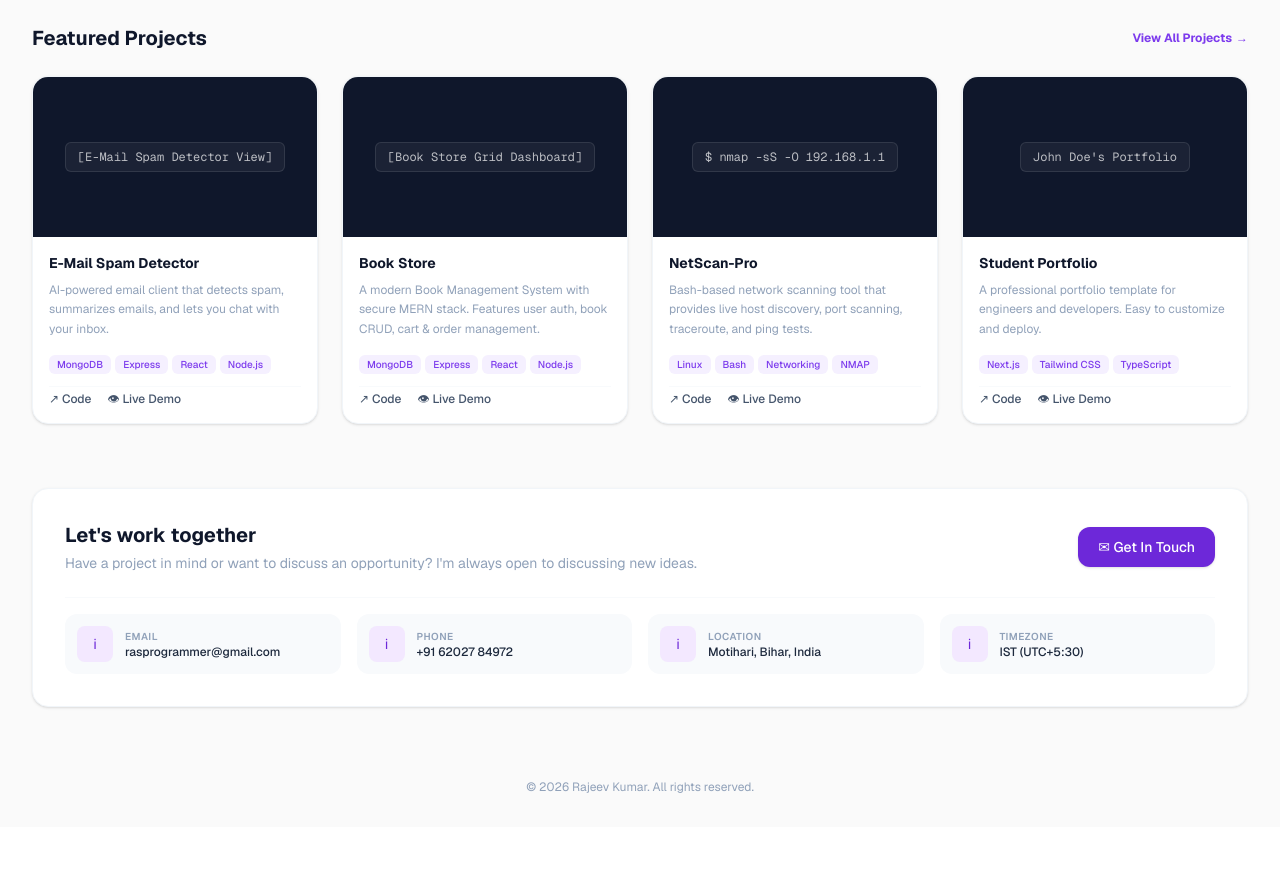
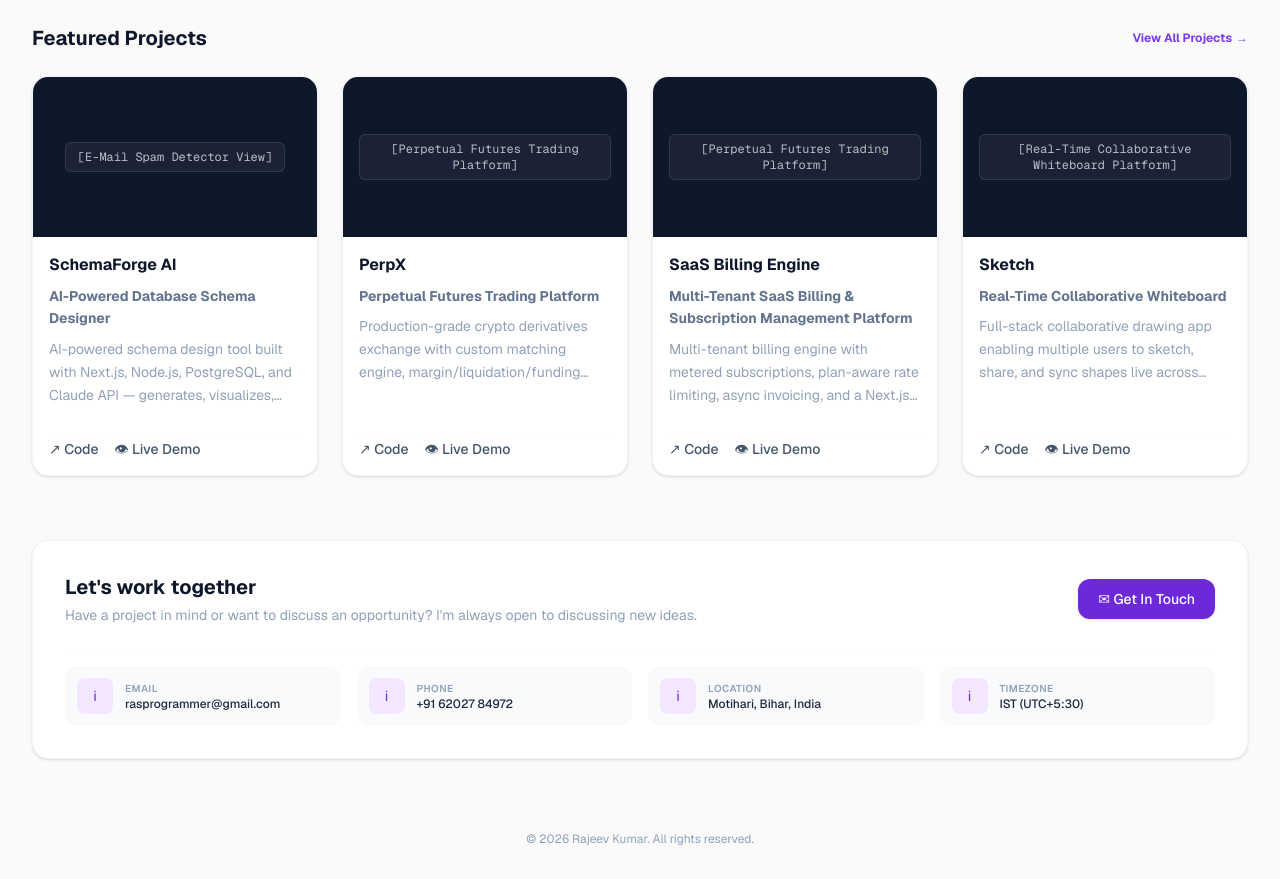
Before and after one commit to rasprogrammer/portfolio, a Next.js app: page / in a window 1280 px wide. Shown: the part 1040-1919 px from the top of the page. Before the commit the page ends 1867 px from the top, so only its background shows below. Built offline with nearby package versions, Linux system fonts and the light colour scheme.

Commit message:
projects name and details added

```diff
--- a/app/header/page.tsx
+++ b/app/header/page.tsx
@@ -1,6 +1,14 @@
+"use client";
+
+import { AnimatePresence, motion } from "framer-motion";
+import { useState } from "react";
 
 
 export default function Header() {
+
+  const [darkMode, setDarkMode] = useState(false);
+  const [mobileMenuOpen, setMobileMenuOpen] = useState(false);
+
   return <>
 
       {/* --- HEADER --- */}
--- a/components/ui/ProjectCard.tsx
+++ b/components/ui/ProjectCard.tsx
@@ -4,8 +4,9 @@ import { motion } from 'framer-motion';
 
 type Project = {
   title: string;
+  slogan: string;
   desc: string;
-  tags: string[];
+  // tags: string[];
   mock: string;
 };
 
@@ -22,8 +23,11 @@ export default function ProjectCard({ project }: { project: Project }) {
           </span>
         </div>
         <div className="p-4 space-y-2">
-          <h4 className="font-bold text-sm text-slate-900 dark:text-white">{project.title}</h4>
-          <p className="text-xs text-slate-400 dark:text-slate-400 line-clamp-3 leading-relaxed">
+          <h4 className="font-bold text-md text-slate-900 dark:text-white">{project.title}</h4>
+          <p className="text-sm font-bold text-slate-500 dark:text-slate-400 line-clamp-3 leading-relaxed">
+            {project.slogan}
+          </p>
+          <p className="text-sm text-slate-400 dark:text-slate-400 line-clamp-3 leading-relaxed">
             {project.desc}
           </p>
         </div>
@@ -31,13 +35,13 @@ export default function ProjectCard({ project }: { project: Project }) {
 
       <div className="p-4 pt-0 space-y-3">
         <div className="flex flex-wrap gap-1">
-          {project.tags.map((tag, tIdx) => (
+          {/* {project.tags.map((tag, tIdx) => (
             <span key={tIdx} className="bg-[#f5f0ff] dark:bg-slate-800 text-[#7c3aed] dark:text-purple-400 text-[10px] px-2 py-0.5 rounded-md font-medium">
               {tag}
             </span>
-          ))}
+          ))} */}
         </div>
-        <div className="flex items-center space-x-4 pt-1 text-xs font-medium text-slate-600 dark:text-slate-400 border-t border-slate-50 dark:border-slate-800">
+        <div className="flex items-center space-x-4 pt-1 text-sm font-medium text-slate-600 dark:text-slate-400 border-t border-slate-50 dark:border-slate-800">
           <a href="#" className="hover:text-[#6d28d9] flex items-center">↗ Code</a>
           <a href="#" className="hover:text-[#6d28d9] flex items-center">👁 Live Demo</a>
         </div>
--- a/components/ui/Projects.tsx
+++ b/components/ui/Projects.tsx
@@ -4,29 +4,33 @@ import ProjectCard from './ProjectCard';
 
 const projects = [
   {
-    title: "E-Mail Spam Detector",
-    desc: "AI-powered email client that detects spam, summarizes emails, and lets you chat with your inbox.",
-    tags: ["MongoDB", "Express", "React", "Node.js"],
+    title: "SchemaForge AI",
+    slogan: "AI-Powered Database Schema Designer",
+    desc: "AI-powered schema design tool built with Next.js, Node.js, PostgreSQL, and Claude API — generates, visualizes, and exports database schemas instantly.",
+    // tags: ["MongoDB", "Express", "React", "Node.js"],
     mock: "[E-Mail Spam Detector View]"
   },
   {
-    title: "Book Store",
-    desc: "A modern Book Management System with secure MERN stack. Features user auth, book CRUD, cart & order management.",
-    tags: ["MongoDB", "Express", "React", "Node.js"],
-    mock: "[Book Store Grid Dashboard]"
+    title: "PerpX",
+    slogan: "Perpetual Futures Trading Platform",
+    desc: "Production-grade crypto derivatives exchange with custom matching engine, margin/liquidation/funding systems, and real-time trading terminal built on TypeScript, Bun, Next.js.",
+    // tags: ["MongoDB", "Express", "React", "Node.js"],
+    mock: "[Perpetual Futures Trading Platform]"
   },
   {
-    title: "NetScan-Pro",
-    desc: "Bash-based network scanning tool that provides live host discovery, port scanning, traceroute, and ping tests.",
-    tags: ["Linux", "Bash", "Networking", "NMAP"],
-    mock: "$ nmap -sS -O 192.168.1.1"
+    title: "SaaS Billing Engine",
+    slogan: "Multi-Tenant SaaS Billing & Subscription Management Platform",
+    desc: "Multi-tenant billing engine with metered subscriptions, plan-aware rate limiting, async invoicing, and a Next.js dashboard.",
+    // tags: ["MongoDB", "Express", "React", "Node.js"],
+    mock: "[Perpetual Futures Trading Platform]"
   },
   {
-    title: "Student Portfolio",
-    desc: "A professional portfolio template for engineers and developers. Easy to customize and deploy.",
-    tags: ["Next.js", "Tailwind CSS", "TypeScript"],
-    mock: "John Doe's Portfolio"
-  }
+    title: "Sketch",
+    slogan: "Real-Time Collaborative Whiteboard",
+    desc: "Full-stack collaborative drawing app enabling multiple users to sketch, share, and sync shapes live across rooms in real time.",
+    // tags: ["MongoDB", "Express", "React", "Node.js"],
+    mock: "[Real-Time Collaborative Whiteboard Platform]"
+  },
 ];
 
 export default function Projects() {
```
